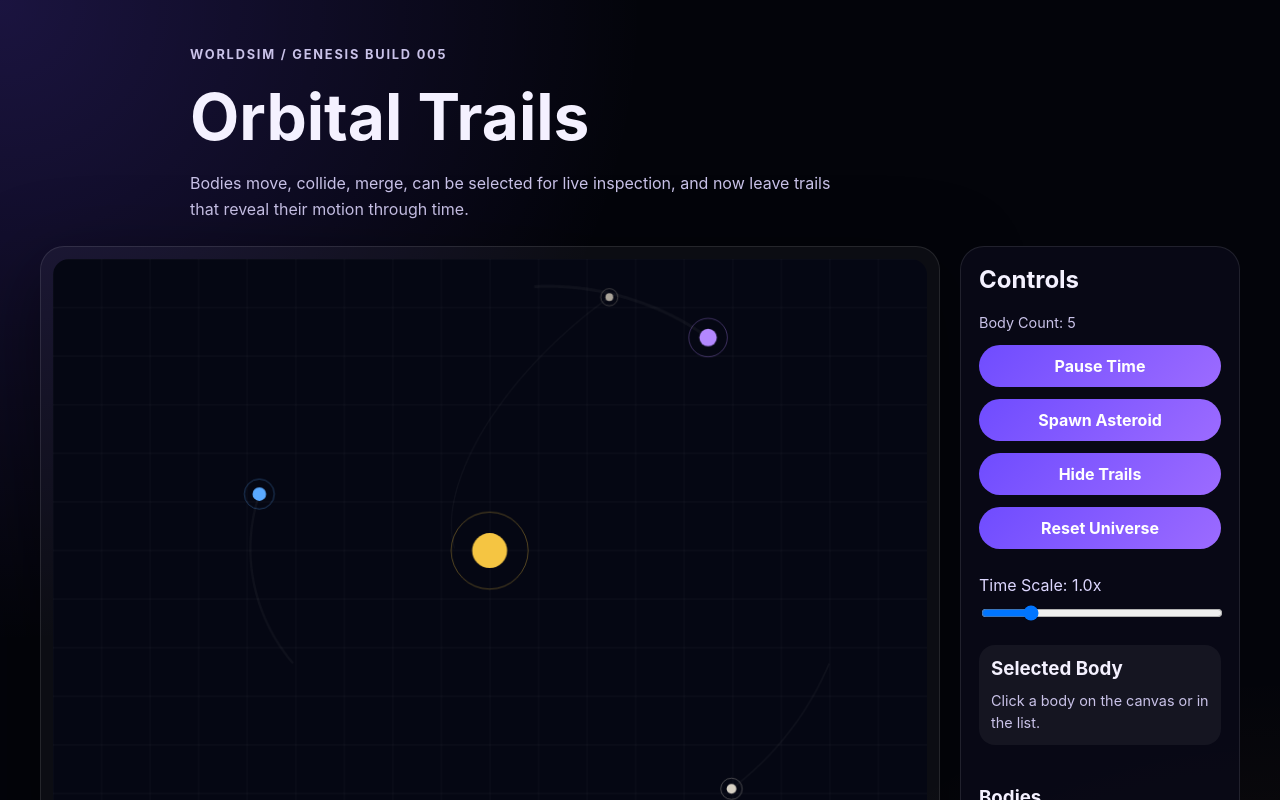
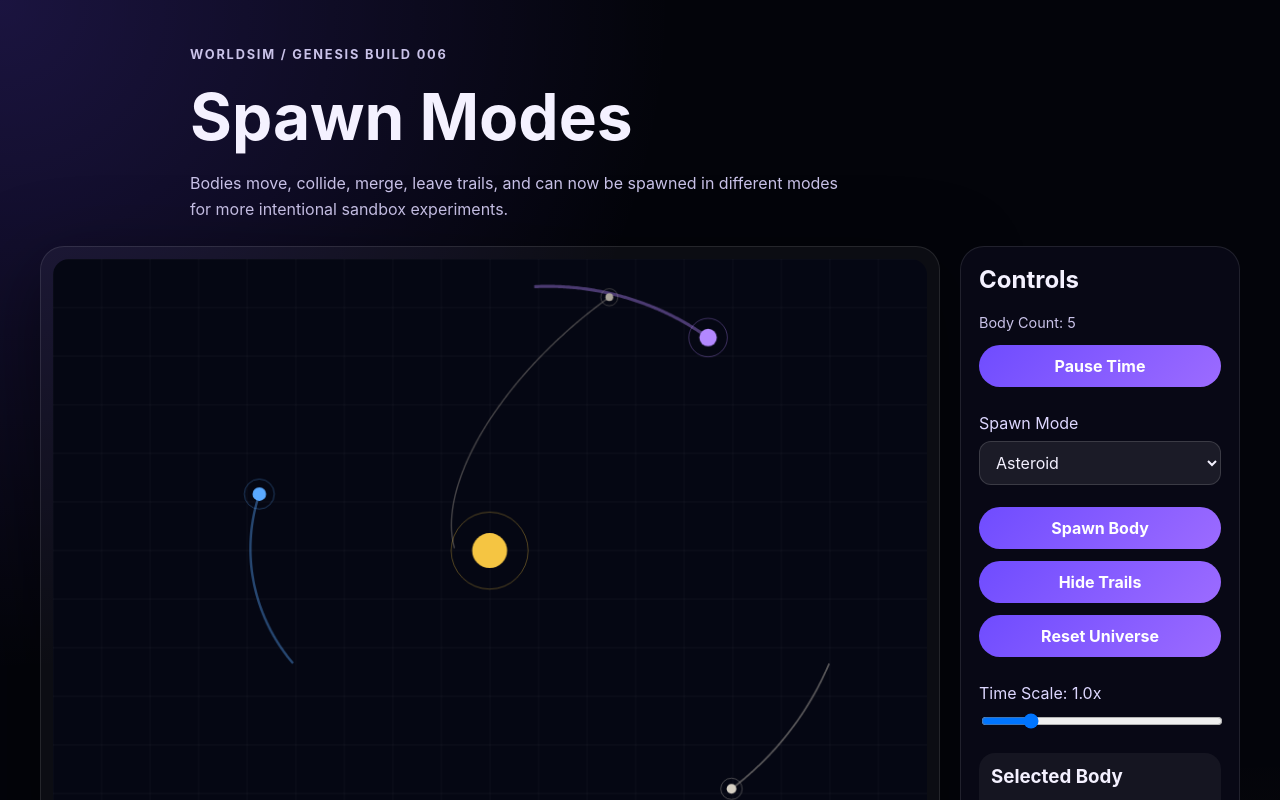
Before and after one commit to poohbiz/worldsim, a React (Vite) app: page / in a window 1280 px wide. Shown: the top 800 px of the page. Built offline with nearby package versions, Linux system fonts and the light colour scheme.

Commit message:
Build 006 -- added spawn modes

```diff
--- a/src/App.tsx
+++ b/src/App.tsx
@@ -3,16 +3,35 @@ import { UniverseCanvas } from "./components/UniverseCanvas";
 import { createInitialWorld } from "./sim/createWorld";
 import type { Body, WorldState } from "./sim/types";
 
+type SpawnMode = "asteroid" | "orbiting-body" | "heavy-body";
+
 const CANVAS_WIDTH = 900;
 const CANVAS_HEIGHT = 600;
 const ASTEROID_COLORS = ["#d6d0c4", "#aaa49a", "#c7b7a3", "#8f8a84"];
+const ORBITING_BODY_COLORS = ["#5aa9ff", "#4fd1c5", "#7dd3fc", "#93c5fd"];
+const HEAVY_BODY_COLORS = ["#f5c542", "#ff8f70", "#f97316", "#facc15"];
+
+function pickRandomColor(colors: string[]): string {
+  return colors[Math.floor(Math.random() * colors.length)];
+}
+
+function createTangentialVelocity(
+  angle: number,
+  speed: number,
+  direction: 1 | -1,
+) {
+  return {
+    x: -Math.sin(angle) * speed * direction,
+    y: Math.cos(angle) * speed * direction,
+  };
+}
 
 function createSpawnedAsteroid(id: string): Body {
   const centerX = CANVAS_WIDTH / 2;
   const centerY = CANVAS_HEIGHT / 2;
 
   const angle = Math.random() * Math.PI * 2;
-  const distanceFromCenter = 260 + Math.random() * 160;
+  const distanceFromCenter = 260 + Math.random() * 180;
 
   const position = {
     x: centerX + Math.cos(angle) * distanceFromCenter,
@@ -20,18 +39,12 @@ function createSpawnedAsteroid(id: string): Body {
   };
 
   const direction = Math.random() > 0.5 ? 1 : -1;
-  const speed = 1.2 + Math.random() * 1.3;
+  const speed = 1.2 + Math.random() * 1.5;
 
-  const velocity = {
-    x: -Math.sin(angle) * speed * direction,
-    y: Math.cos(angle) * speed * direction,
-  };
+  const velocity = createTangentialVelocity(angle, speed, direction);
 
   const mass = 2 + Math.random() * 6;
   const radius = Math.sqrt(mass) * 2.2;
-
-  const color =
-    ASTEROID_COLORS[Math.floor(Math.random() * ASTEROID_COLORS.length)];
 
   return {
     id,
@@ -39,14 +52,87 @@ function createSpawnedAsteroid(id: string): Body {
     velocity,
     mass,
     radius,
-    color,
+    color: pickRandomColor(ASTEROID_COLORS),
     trail: [],
   };
+}
+
+function createSpawnedOrbitingBody(id: string): Body {
+  const centerX = CANVAS_WIDTH / 2;
+  const centerY = CANVAS_HEIGHT / 2;
+
+  const angle = Math.random() * Math.PI * 2;
+  const distanceFromCenter = 170 + Math.random() * 170;
+
+  const position = {
+    x: centerX + Math.cos(angle) * distanceFromCenter,
+    y: centerY + Math.sin(angle) * distanceFromCenter,
+  };
+
+  const direction = Math.random() > 0.5 ? 1 : -1;
+  const speed = 2.0 + Math.random() * 1.0;
+  const velocity = createTangentialVelocity(angle, speed, direction);
+
+  const mass = 8 + Math.random() * 18;
+  const radius = Math.sqrt(mass) * 2.4;
+
+  return {
+    id,
+    position,
+    velocity,
+    mass,
+    radius,
+    color: pickRandomColor(ORBITING_BODY_COLORS),
+    trail: [],
+  };
+}
+
+function createSpawnedHeavyBody(id: string): Body {
+  const centerX = CANVAS_WIDTH / 2;
+  const centerY = CANVAS_HEIGHT / 2;
+
+  const angle = Math.random() * Math.PI * 2;
+  const distanceFromCenter = 300 + Math.random() * 160;
+
+  const position = {
+    x: centerX + Math.cos(angle) * distanceFromCenter,
+    y: centerY + Math.sin(angle) * distanceFromCenter,
+  };
+
+  const direction = Math.random() > 0.5 ? 1 : -1;
+  const speed = 0.7 + Math.random() * 0.8;
+  const velocity = createTangentialVelocity(angle, speed, direction);
+
+  const mass = 80 + Math.random() * 120;
+  const radius = Math.sqrt(mass) * 1.8;
+
+  return {
+    id,
+    position,
+    velocity,
+    mass,
+    radius,
+    color: pickRandomColor(HEAVY_BODY_COLORS),
+    trail: [],
+  };
+}
+
+function createBodyForSpawnMode(mode: SpawnMode, id: string): Body {
+  if (mode === "orbiting-body") {
+    return createSpawnedOrbitingBody(id);
+  }
+
+  if (mode === "heavy-body") {
+    return createSpawnedHeavyBody(id);
+  }
+
+  return createSpawnedAsteroid(id);
 }
 
 export default function App() {
   const [world, setWorld] = useState<WorldState | null>(null);
   const [selectedBodyId, setSelectedBodyId] = useState<string | null>(null);
+  const [spawnMode, setSpawnMode] = useState<SpawnMode>("asteroid");
 
   useEffect(() => {
     setWorld(createInitialWorld(CANVAS_WIDTH, CANVAS_HEIGHT));
@@ -102,21 +188,21 @@ export default function App() {
     });
   }
 
-  function spawnAsteroid() {
-    const asteroidId = `asteroid-${Date.now()}`;
+  function spawnBody() {
+    const bodyId = `${spawnMode}-${Date.now()}`;
 
     setWorld((currentWorld) => {
       if (!currentWorld) return currentWorld;
 
-      const asteroid = createSpawnedAsteroid(asteroidId);
+      const body = createBodyForSpawnMode(spawnMode, bodyId);
 
       return {
         ...currentWorld,
-        bodies: [...currentWorld.bodies, asteroid],
+        bodies: [...currentWorld.bodies, body],
       };
     });
 
-    setSelectedBodyId(asteroidId);
+    setSelectedBodyId(bodyId);
   }
 
   const selectedBody =
@@ -135,11 +221,11 @@ export default function App() {
   return (
     <main className="page">
       <section className="hero">
-        <p className="eyebrow">WorldSim / Genesis Build 005</p>
-        <h1>Orbital Trails</h1>
+        <p className="eyebrow">WorldSim / Genesis Build 006</p>
+        <h1>Spawn Modes</h1>
         <p>
-          Bodies move, collide, merge, can be selected for live inspection, and
-          now leave trails that reveal their motion through time.
+          Bodies move, collide, merge, leave trails, and can now be spawned in
+          different modes for more intentional sandbox experiments.
         </p>
       </section>
 
@@ -162,7 +248,21 @@ export default function App() {
             {world.isPaused ? "Resume Time" : "Pause Time"}
           </button>
 
-          <button onClick={spawnAsteroid}>Spawn Asteroid</button>
+          <label>
+            Spawn Mode
+            <select
+              value={spawnMode}
+              onChange={(event) =>
+                setSpawnMode(event.target.value as SpawnMode)
+              }
+            >
+              <option value="asteroid">Asteroid</option>
+              <option value="orbiting-body">Orbiting Body</option>
+              <option value="heavy-body">Heavy Body</option>
+            </select>
+          </label>
+
+          <button onClick={spawnBody}>Spawn Body</button>
 
           <button onClick={toggleTrails}>
             {world.showTrails ? "Hide Trails" : "Show Trails"}
--- a/src/components/UniverseCanvas.tsx
+++ b/src/components/UniverseCanvas.tsx
@@ -173,7 +173,7 @@ function drawTrails(context: CanvasRenderingContext2D, world: WorldState) {
       }
     }
 
-    context.strokeStyle = `{body.color}66`;
+    context.strokeStyle = `${body.color}66`;
     context.lineWidth = Math.max(body.radius * 0.35, 1);
     context.stroke();
     context.lineWidth = 1;
--- a/src/styles.css
+++ b/src/styles.css
@@ -16,7 +16,8 @@ body {
 }
 
 button,
-input {
+input,
+select {
   font: inherit;
 }
 
@@ -125,6 +126,15 @@ input[type="range"] {
   width: 100%;
 }
 
+select {
+  width: 100%;
+  padding: 10px 12px;
+  border: 1px solid rgba(255, 255, 255, 0.14);
+  border-radius: 12px;
+  color: #f4f1ff;
+  background: rgba(255, 255, 255, 0.08);
+}
+
 .selected-body-panel {
   display: grid;
   gap: 10px;
```
